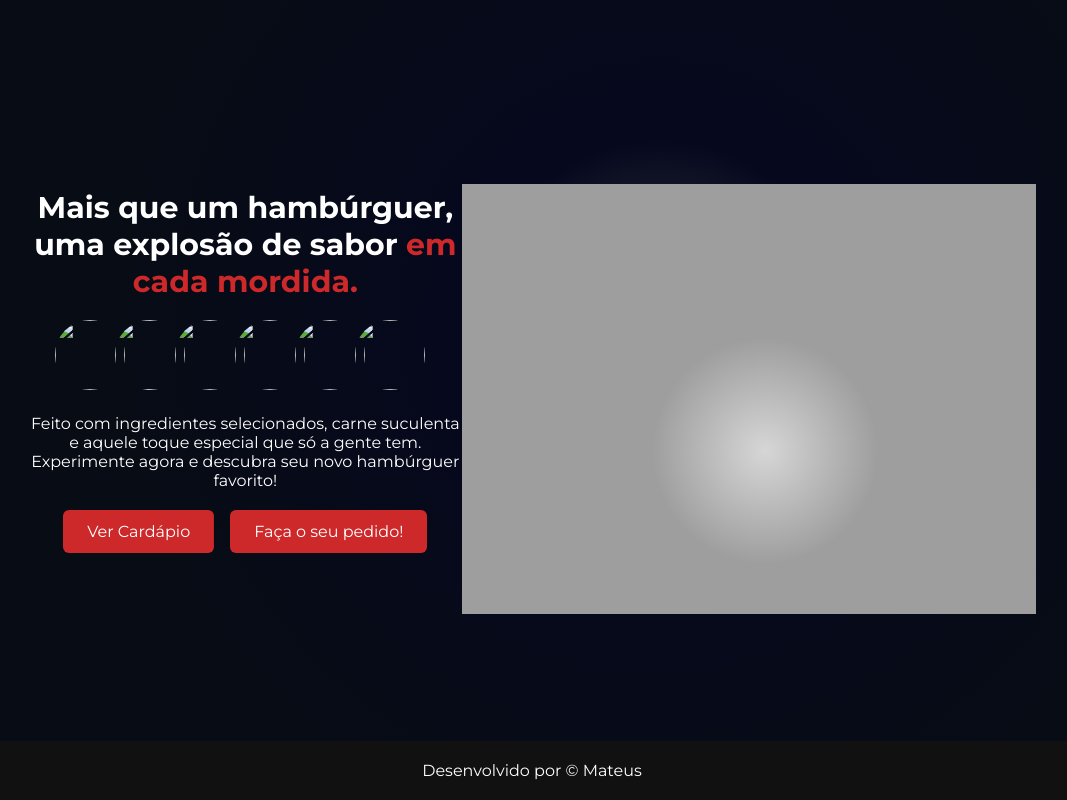
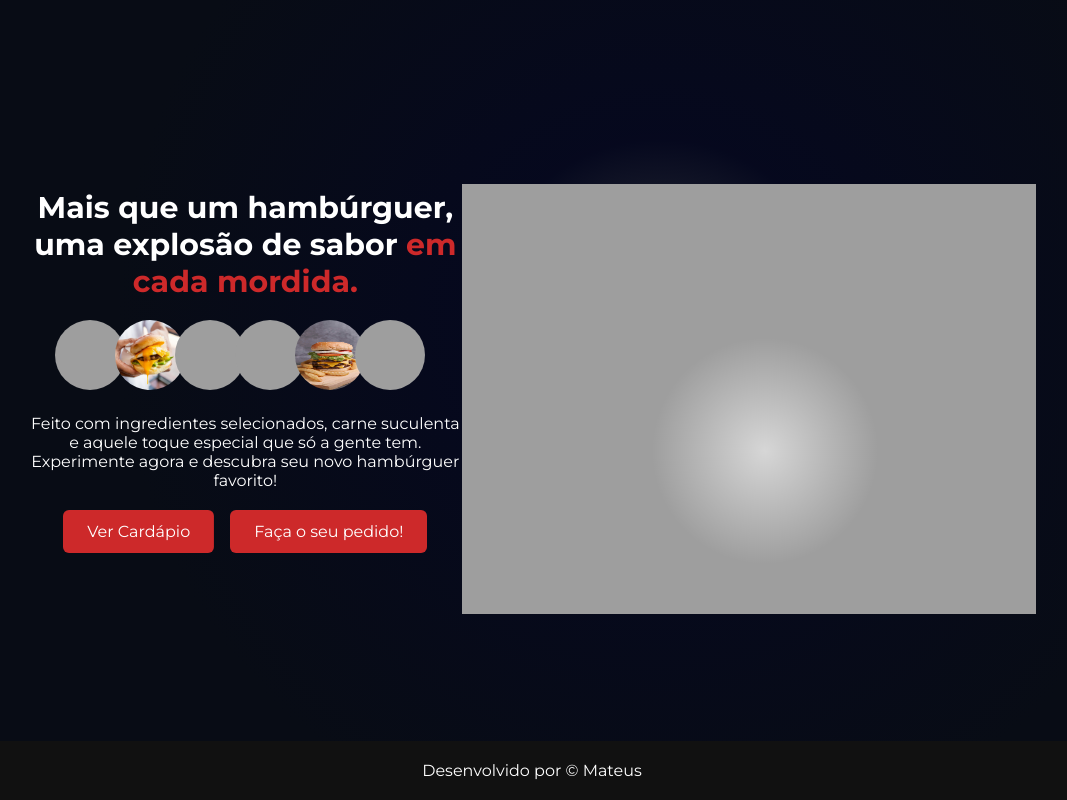
Before and after one commit to mateussilvacrs/Xburguer, a plain HTML site: page index.html in a window 1280 px wide. Shown: the whole page, without its empty margins (108-1175 px from the left). Drawn offline with Linux system fonts and the light colour scheme; the site is published under a folder, as on GitHub Pages, so addresses that start at the root find nothing.

Commit message:
img  burguers fix

```diff
--- a/index.html
+++ b/index.html
@@ -21,22 +21,22 @@
         </h1>
         <div class="img-burgues">
           <div class="imgs">
-            <img src="/src/1.jpg" width="100px" height="100px" alt="" />
+            <img src="src/1.jpg" width="100px" height="100px" alt="" />
           </div>
           <div class="imgs">
-            <img src="/src/2.jpg" width="100px" height="100px" alt="" />
+            <img src="src/2.jpg" width="100px" height="100px" alt="" />
           </div>
           <div class="imgs">
-            <img src="/src/3.jpg" width="100px" height="100px" alt="" />
+            <img src="src/3.jpg" width="100px" height="100px" alt="" />
           </div>
           <div class="imgs">
-            <img src="/src/4.jpg" width="100px" height="100px" alt="" />
+            <img src="src/4.jpg" width="100px" height="100px" alt="" />
           </div>
           <div class="imgs">
-            <img src="/src/5.jpg" width="100px" height="100px" alt="" />
+            <img src="src/5.jpg" width="100px" height="100px" alt="" />
           </div>
           <div class="imgs">
-            <img src="/src/6.jpg" width="100px" height="100px" alt="" />
+            <img src="src/6.jpg" width="100px" height="100px" alt="" />
           </div>
         </div>
         <div class="txt-info">
```
